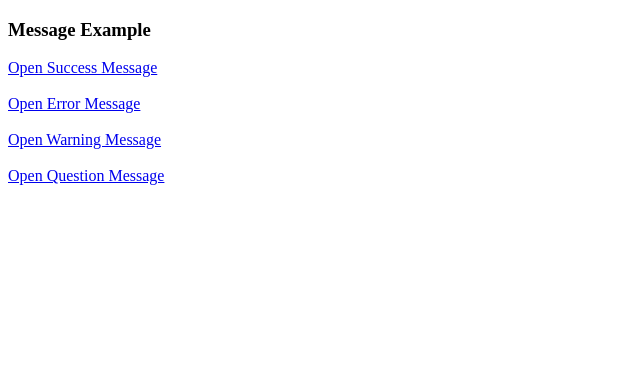
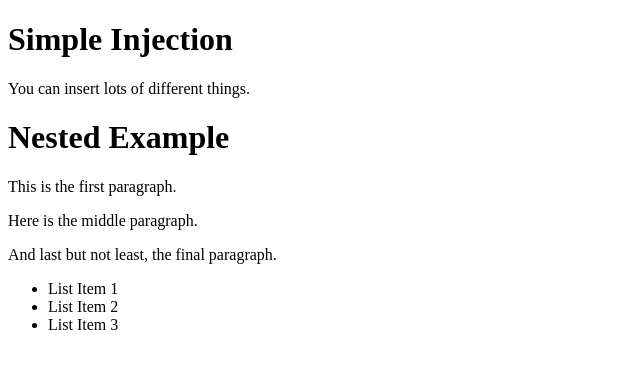
Before and after one commit to chrishumboldt/Rocket-Inject, a website: page index.html in a window 1280 px wide. Shown: the whole page, without its empty margins (0-640 px from the left). Drawn offline with Linux system fonts and the light colour scheme.

Commit message:
Changed the execution and added example.

```diff
--- a/index.html
+++ b/index.html
@@ -7,73 +7,113 @@
 	<meta name="viewport" content="width=device-width, initial-scale=1.0, maximum-scale=1.0, user-scalable=no, minimal-ui">
 
 	<!-- Title -->
-	<title>Messageplate</title>
+	<title>Injectplate</title>
 
-	<!-- Include Messageplate -->
-	<script src="js/messageplate.js"></script>
-	<link href="css/messageplate.css" rel="stylesheet" type="text/css">
-
-	<!-- Demo -->
-	<link href="css/demo.css" rel="stylesheet" type="text/css">
+	<!-- Include Injectplate -->
+	<script src="js/injectplate.js"></script>
 
 </head>
 <body>
 
-	<div class="container">
+	<script>
+	// Start Inject
+	var $inject = new injectplate();
 
-		<h3>Message Example</h3>
+	// Create components
+	$inject.component({
+		name: 'text',
+		html: [
+			'<h1>{{heading}}</h1>',
+			'<p>{{text}}</p>'
+		]
+	});
+	$inject.component({
+		name: 'article',
+		html: [
+			'<div class="textExample">',
+			'<h1>{{heading}}</h1>', {
+				paragraphs: [
+					'<p{{attributes.id}}{{attributes.className}}>',
+					'{{text}}',
+					'</p>'
+				]
+			},
+			'</div>',
+			'<div id="listExample"></div>'
+		]
+	});
+	$inject.component({
+		name: 'list',
+		html: [
+			'<ul>',{
+				listItems: ['<li>{{text}}</li>']
+			},
+			'</ul>'
+		]
+	});
 
-		<div class="block"><div class="confine">
+	// Show the component list
+	$inject.log($inject.componentList);
 
-			<a href="#" id="success-message">Open Success Message</a><br><br>
-			<a href="#" id="error-message">Open Error Message</a><br><br>
-			<a href="#" id="warning-message">Open Warning Message</a><br><br>
-			<a href="#" id="question-message">Open Question Message</a>
-
-		</div></div>
-
-	</div>
-
-	<script>
-	document.getElementById('success-message').onclick = function(event) {
-		new messageplate({
-			type: 'success',
-			body: 'This is a success message.',
-			buttonFalse: 'Thanks Got It',
-			parseEvent: event
-		});
-	};
-	document.getElementById('error-message').onclick = function(event) {
-		new messageplate({
-			type: 'error',
-			heading: 'There Was An Error',
-			body: 'This is a basic error message test and it rocks.',
-			parseEvent: event
-		});
-	};
-	document.getElementById('warning-message').onclick = function(event) {
-		new messageplate({
-			type: 'warning',
-			body: 'This is a basic warning message so be warned.',
-			parseEvent: event
-		});
-	};
-	document.getElementById('question-message').onclick = function(event) {
-		var $question = new messageplate({
-			type: false,
-			body: 'Are you sure you opened a cool question message?',
-			buttonFalse: 'Nope',
-			buttonTrue: 'Yeah',
-			onTrue: function() {
-				messageClose();
-			},
-			parseEvent: event
-		});
-		function messageClose() {
-			$question.close();
-			alert('Success');
+	// Inject components
+	$inject.bind({
+		component: 'text',
+		to: 'body',
+		data: {
+			heading: 'Simple Injection',
+			text: 'You can insert lots of different things.'
 		}
-	};
+	});
+	$inject.bind({
+		component: 'article',
+		to: 'body',
+		data: {
+			heading: 'Nested Example',
+			paragraphs: {
+				0: {
+					attributes: {
+						id: ' data-attribute="example"',
+						className: ' class="first"'
+					},
+					text: 'This is the first paragraph.'
+				},
+				1: {
+					attributes: {
+						className: ' class="middle"'
+					},
+					text: 'Here is the middle paragraph.'
+				},
+				2: {
+					attributes: {
+						className: ' class="last"'
+					},
+					text: 'And last but not least, the final paragraph.'
+				}
+			}
+		},
+		onDone: function() {
+			$inject.bind({
+				component: 'list',
+				to: '#listExample',
+				data: {
+					listItems: {
+						0: {
+							text: 'List Item 1'
+						},
+						1: {
+							text: 'List Item 2'
+						},
+						2: {
+							text: 'List Item 3'
+						}
+					}
+				},
+				onDone: function() {
+					console.log('Done Binding!');
+				}
+			});
+		}
+	});
 	</script>
 
 </body>
--- a/js/injectplate.js
+++ b/js/injectplate.js
@@ -15,65 +15,40 @@ var injectplate = function() {
 	var $componentList = {};
 
 	// Functions
-	var applyHTML = function($element, $generatedHTML, $className, $onDone) {
-		if ($className !== false) {
-			$element.className = $className;
-		}
-		$element.innerHTML = $generatedHTML;
-		if ($onDone.length > 0) {
+	var append = function($html, $element, $onDone) {
+		var $div = document.createElement('div');
+		$div.innerHTML = $html;
+		$element.appendChild($div);
+		$element.setAttribute('data-inject', 'true');
+		if ($onDone !== undefined) {
 			setTimeout(function() {
-				$onDone.reverse();
-				for (var $i = 0, $len = $onDone.length; $i < $len; $i++) {
-					if ($onDone[$i] !== undefined) {
-						$onDone[$i].call(window);
-					}
-				}
+				$onDone.call(window);
 			});
 		}
 	};
-	var bind = function($bindObj) {
-		var $generatedHTML;
-		var $className = $bindObj.className || false;
-		var $componentHTML = ($bindObj.html) ? $bindObj.html : $componentList[$bindObj.component].html;
-		var $data = $bindObj.data || false;
-		var $returnHTML = $bindObj.returnHTML || false;
-		var $selector = $bindObj.selector || '#inject-' + $bindObj.component;
-		var $selectorType = $selector.charAt(0);
-		var $onDone = [];
+	var bind = function($objBind) {
+		// Binding element
+		var $selectorType = ($objBind.to) ? $objBind.to.charAt(0) : false;
+		var $element = false;
+		if ($selectorType === false) {
+			$element = document.getElementById('inject-' + $objBind.component);
+		} else {
+			if ($selectorType === '#') {
+				$element = document.getElementById($objBind.to.substring(1));
+			} else if ($selectorType === '.') {
+				$element = document.querySelector($objBind.to);
+			} else {
+				$element = document.getElementsByTagName($objBind.to)[0];
+			}
+		}
 
-		// Return functions
-		if ($bindObj.onDone) {
-			$onDone.push($bindObj.onDone);
-		} else if ($componentList[$bindObj.component].onDone !== false) {
-			$onDone.push($componentList[$bindObj.component].onDone);
-		};
-
-		if ($returnHTML === true) {
-			$generatedHTML = generateHTML($componentHTML, $data)
-			return {
-				html: $generatedHTML.flatHTML,
-				onDone: $onDone
-			};
-		} else {
-			if ($selectorType === '.') {
-				var $elements = document.querySelectorAll($selector);
-				$generatedHTML = generateHTML($componentHTML, $data);
-				for (var $i = $generatedHTML.onDone.length - 1; $i >= 0; $i--) {
-					$onDone.push($generatedHTML.onDone[$i][0]);
-				}
-				for (var $i = $elements.length - 1; $i >= 0; $i--) {
-					applyHTML($elements[$i].innerHTML, $generatedHTML.flatHTML, $className, $onDone);
-				}
-			} else if ($selectorType === '#') {
-				var $idElement = document.getElementById($selector.substring(1));
-				if (exists($idElement)) {
-					$generatedHTML = generateHTML($componentHTML, $data);
-					for (var $i = $generatedHTML.onDone.length - 1; $i >= 0; $i--) {
-						$onDone.push($generatedHTML.onDone[$i][0]);
-					}
-					applyHTML($idElement, $generatedHTML.flatHTML, $className, $onDone);
-				}
+		// Flatten HTML
+		if (exists($element)) {
+			var $flatHTML = flattenHTML($componentList[$objBind.component].html, $objBind.data);
+			if ($objBind.className) {
+				$element.className = $className;
 			}
+			append($flatHTML, $element, $objBind.onDone);
 		}
 	};
 	var component = function($objComponent) {
@@ -83,71 +58,94 @@ var injectplate = function() {
 		};
 	};
 	var exists = function($element) {
-		if ($element === null || typeof($element) === undefined) {
+		if ($element === undefined || $element === null || typeof($element) === undefined) {
 			return false;
 		} else {
 			return true;
 		}
 	};
-	var generateHTML = function($html, $data) {
+	var flattenHTML = function($componentHTML, $bindData) {
 		var $flatHTML = '';
-		var $onDone = [];
-		if ($html !== undefined) {
-			for (var $i = 0, $len = $html.length; $i < $len; $i++) {
-				if (typeof $html[$i] === 'object') {
-					for (var $key in $html[$i]) {
-						if ($key === 'inject') {
-							var $innerBinding = bind({
-								component: $html[$i][$key],
-								data: $data,
-								returnHTML: true
-							});
-							$flatHTML += $innerBinding.html;
-							$onDone.push($innerBinding.onDone);
-						} else {
-							$flatHTML += generateObjHTML($data[$key], $html[$i][$key]);
+		var $bracketRegExp = new RegExp('{{([^}]+)}}', 'g');
+
+		// Manage data
+		var $topLevelBinding = [];
+		var $nestedBinding = [];
+		for (var $dataKey in $bindData) {
+			if (!$bindData.hasOwnProperty($dataKey)) {
+				continue;
+			}
+			if (typeof $bindData[$dataKey] === 'object') {
+				$nestedBinding[$dataKey] = $bindData[$dataKey];
+			} else {
+				$topLevelBinding[$dataKey] = $bindData[$dataKey];
+			}
+		}
+
+		// Flatten HTML
+		for (var $i = 0, $len = $componentHTML.length; $i < $len; $i++) {
+			if (typeof $componentHTML[$i] === 'object') {
+				for (var $componentHTMLKey in $componentHTML[$i]) {
+					// Inner HTML flat
+					var $innerFlatHTML = '';
+					var $arInnerHTML = $componentHTML[$i][$componentHTMLKey];
+					for (var $r = $arInnerHTML.length - 1; $r >= 0; $r--) {
+						$innerFlatHTML += $arInnerHTML[$r];
+					}
+
+					// Bind data
+					var $componentData = $nestedBinding[$componentHTMLKey];
+					for (var $componentDataKey in $componentData) {
+						$flatHTML += $innerFlatHTML;
+						$innerData = $componentData[$componentDataKey];
+						if ($innerFlatHTML.indexOf('{{') > -1) {
+							var $htmlMatch = $innerFlatHTML.match($bracketRegExp);
+							if ($htmlMatch !== null) {
+								for (var $i2 = $htmlMatch.length - 1; $i2 >= 0; $i2--) {
+									var $replaceValue = stringToRef($innerData, $htmlMatch[$i2].substring(2, $htmlMatch[$i2].length - 2)) || '';
+									$flatHTML = $flatHTML.replace(new RegExp($htmlMatch[$i2], 'g'), $replaceValue);
+								}
+							}
 						}
 					}
-				} else {
-					$flatHTML += $html[$i];
+				}
+			} else {
+				// Check to see if there are any binding options
+				$flatHTML += $componentHTML[$i];
+				if ($componentHTML[$i].indexOf('{{') > -1) {
+					var $htmlMatch = $componentHTML[$i].match($bracketRegExp);
+					for (var $i2 = $htmlMatch.length - 1; $i2 >= 0; $i2--) {
+						var $replaceValue = $topLevelBinding[$htmlMatch[$i2].substring(2, $htmlMatch[$i2].length - 2)] || '';
+						$flatHTML = $flatHTML.replace(new RegExp($htmlMatch[$i2], 'g'), $replaceValue);
+					}
 				}
 			}
-		};
-		return {
-			flatHTML: $flatHTML,
-			onDone: $onDone
-		};
+		}
+
+		return $flatHTML;
 	};
-	var generateObjHTML = function($data, $keyHTML) {
-		var $returnHTML = '';
-		var $flatKeyHTML = '';
-		for (var $i = 0, $len = $keyHTML.length; $i < $len; $i++) {
-			$flatKeyHTML += $keyHTML[$i];
+	var log = function($text) {
+		if (window.console) {
+			console.log($text);
 		}
-		if ($data !== undefined) {
-			if ($data.length !== undefined) {
-				for (var $i = 0, $len = $data.length; $i < $len; $i++) {
-					var $newKeyHTML = $flatKeyHTML;
-					for (var $key in $data[$i]) {
-						$newKeyHTML = $newKeyHTML.replace(new RegExp('{{' + $key + '}}', 'g'), $data[$i][$key]);
-					}
-					$returnHTML += $newKeyHTML;
-				}
-			} else {
-				var $newKeyHTML = $flatKeyHTML;
-				for (var $key in $data) {
-					$newKeyHTML = $newKeyHTML.replace(new RegExp('{{' + $key + '}}', 'g'), $data[$key]);
-				}
-				$returnHTML += $newKeyHTML;
-			}
+	};
+	// As per: http://scott.donnel.ly/javascript-function-to-convert-a-string-in-dot-andor-array-notation-into-a-reference/
+	var stringToRef = function(object, reference) {
+		function arr_deref(o, ref, i) {
+			return !ref ? o : (o[ref.slice(0, i ? -1 : ref.length)]);
 		}
-		return $returnHTML;
+
+		function dot_deref(o, ref) {
+			return !ref ? o : ref.split('[').reduce(arr_deref, o);
+		}
+		return reference.split('.').reduce(dot_deref, object);
 	};
 
 	// Return
 	return {
 		bind: bind,
 		component: component,
-		componentList: $componentList
+		componentList: $componentList,
+		log: log
 	};
 };
--- a/package.json
+++ b/package.json
@@ -1,6 +1,6 @@
 {
 	"name": "Injectplate",
-	"version": "1.0.0",
+	"version": "1.1.0",
 	"description": "A basic message component.",
 	"keywords": [
 		"Javascript Components",
```
Also changed, not shown: bower.json (+6 -3 lines), js/min/injectplate.min.js.
